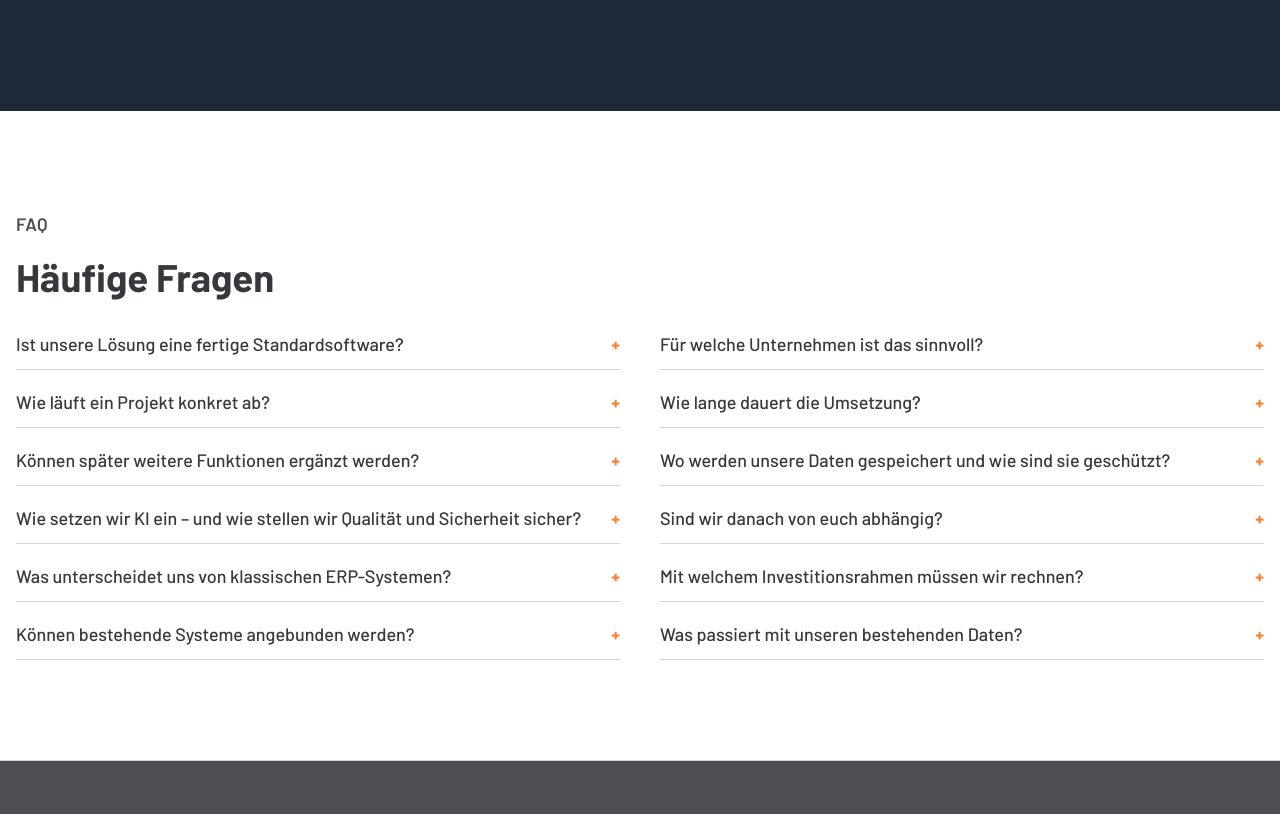
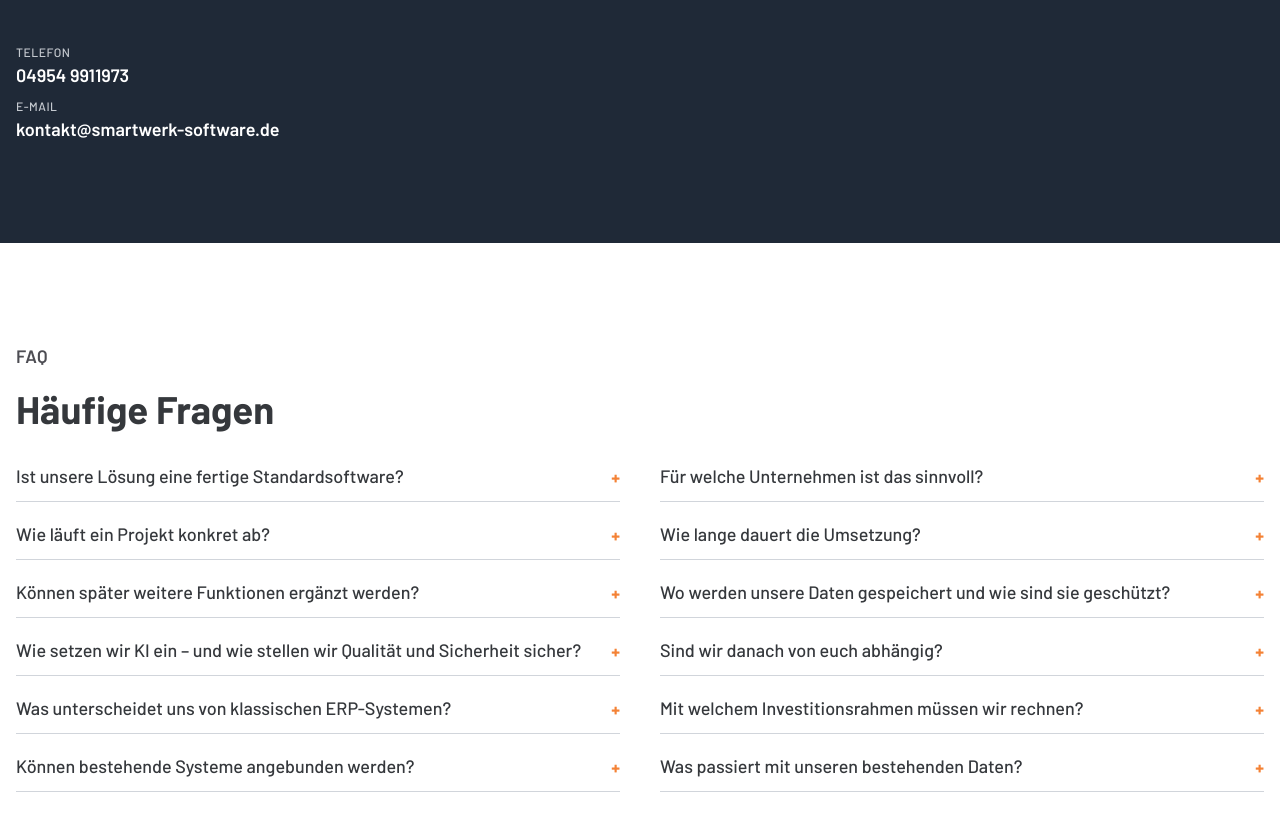
Before and after one commit to LightworksShop/StartupLandingpage, a website: page index.html in a window 1280 px wide. Shown: the part 8657-9471 px from the top of the page. Drawn offline with Linux system fonts and the light colour scheme.

Commit message:
fine-tuning

```diff
--- a/index.html
+++ b/index.html
@@ -379,6 +379,16 @@
           <div id="inline-container" hidden></div>
           <button class="booking-manage-button" type="button" id="booking-manage-button" hidden></button>
         </div>
+        <div class="pilot-contact" aria-label="Direkte Kontaktwege">
+          <a class="pilot-contact-item" href="tel:+4949549911973">
+            <span class="pilot-contact-label">Telefon</span>
+            <span class="pilot-contact-value">04954 9911973</span>
+          </a>
+          <a class="pilot-contact-item" href="mailto:kontakt@smartwerk-software.de">
+            <span class="pilot-contact-label">E-Mail</span>
+            <span class="pilot-contact-value">kontakt@smartwerk-software.de</span>
+          </a>
+        </div>
       </div>
     </section>
 
--- a/styles.css
+++ b/styles.css
@@ -1791,6 +1791,34 @@ p {
   max-width: none;
 }
 
+.pilot-contact {
+  margin-top: 8px;
+  display: grid;
+  grid-template-columns: 1fr;
+  gap: 8px;
+}
+
+.pilot-contact-item {
+  display: inline-grid;
+  justify-items: start;
+  gap: 1px;
+  padding: 0;
+  border: 0;
+  background: transparent;
+}
+
+.pilot-contact-label {
+  font-size: 0.76rem;
+  color: rgba(243, 246, 250, 0.78);
+  text-transform: uppercase;
+  letter-spacing: 0.04em;
+}
+
+.pilot-contact-value {
+  color: #ffffff;
+  font-weight: 600;
+}
+
 .pilot-form {
   background: transparent;
   border-radius: var(--radius-md);
@@ -2696,6 +2724,12 @@ p {
     grid-template-columns: 1fr;
   }
 
+  .solution-cta {
+    display: flex;
+    width: fit-content;
+    margin: 18px auto 24px;
+  }
+
   .pricing-card {
     cursor: pointer;
   }
```
